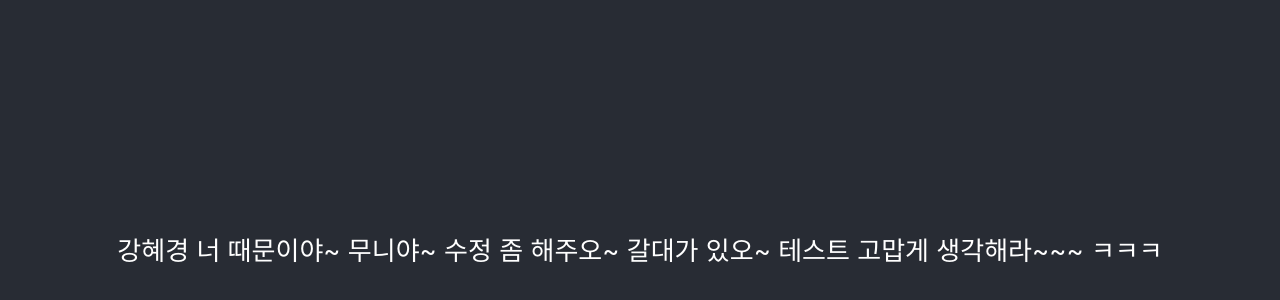
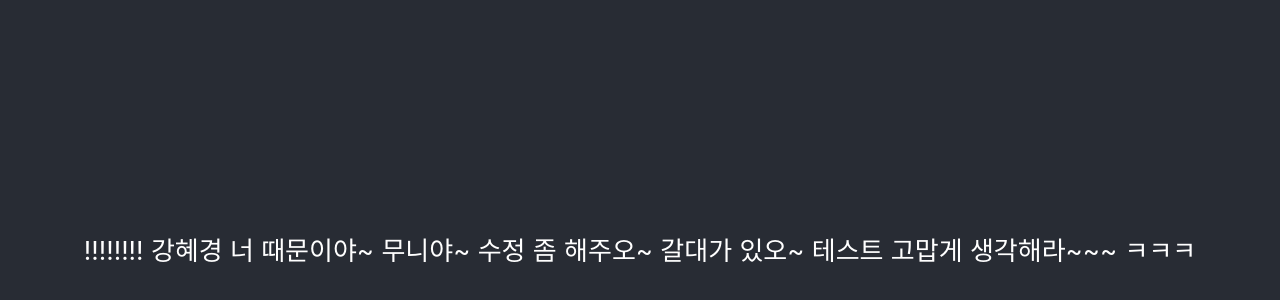
Before and after one commit to jieun-Seo/gitgittest, a React (Create React App) app: page / in a window 1280 px wide. Shown: the part 152-452 px from the top of the page. Built offline with nearby package versions, Linux system fonts and the light colour scheme.

Commit message:
Update App.js

```diff
--- a/src/App.js
+++ b/src/App.js
@@ -5,6 +5,7 @@ function App() {
   return (
     <div className="App">
       <header className="App-header">
+    !!!!!!!!
         강혜경 너 때문이야~ 무니야~
         수정 좀 해주오~ 갈대가 있오~
         테스트 고맙게 생각해라~~~ ㅋㅋㅋ
```
